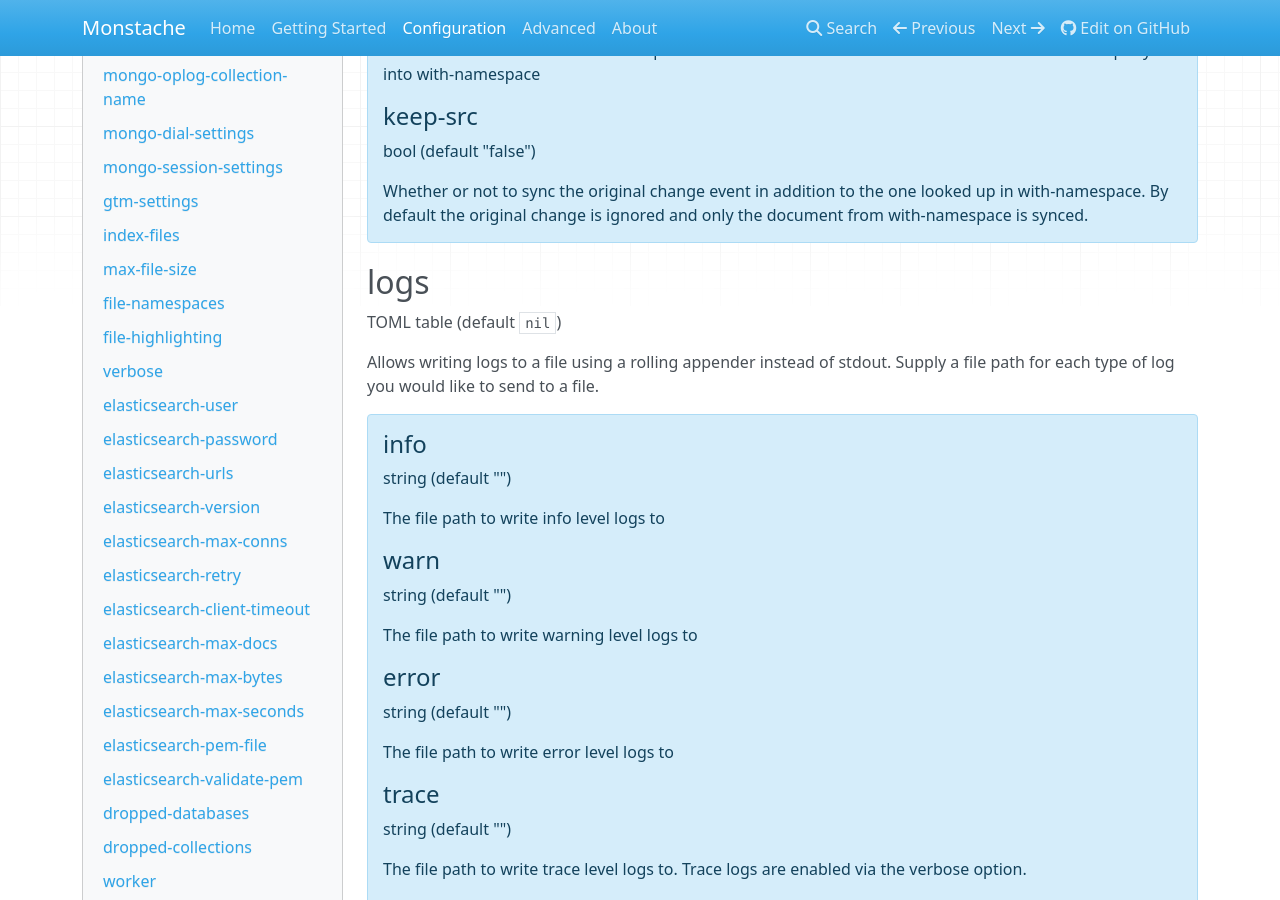
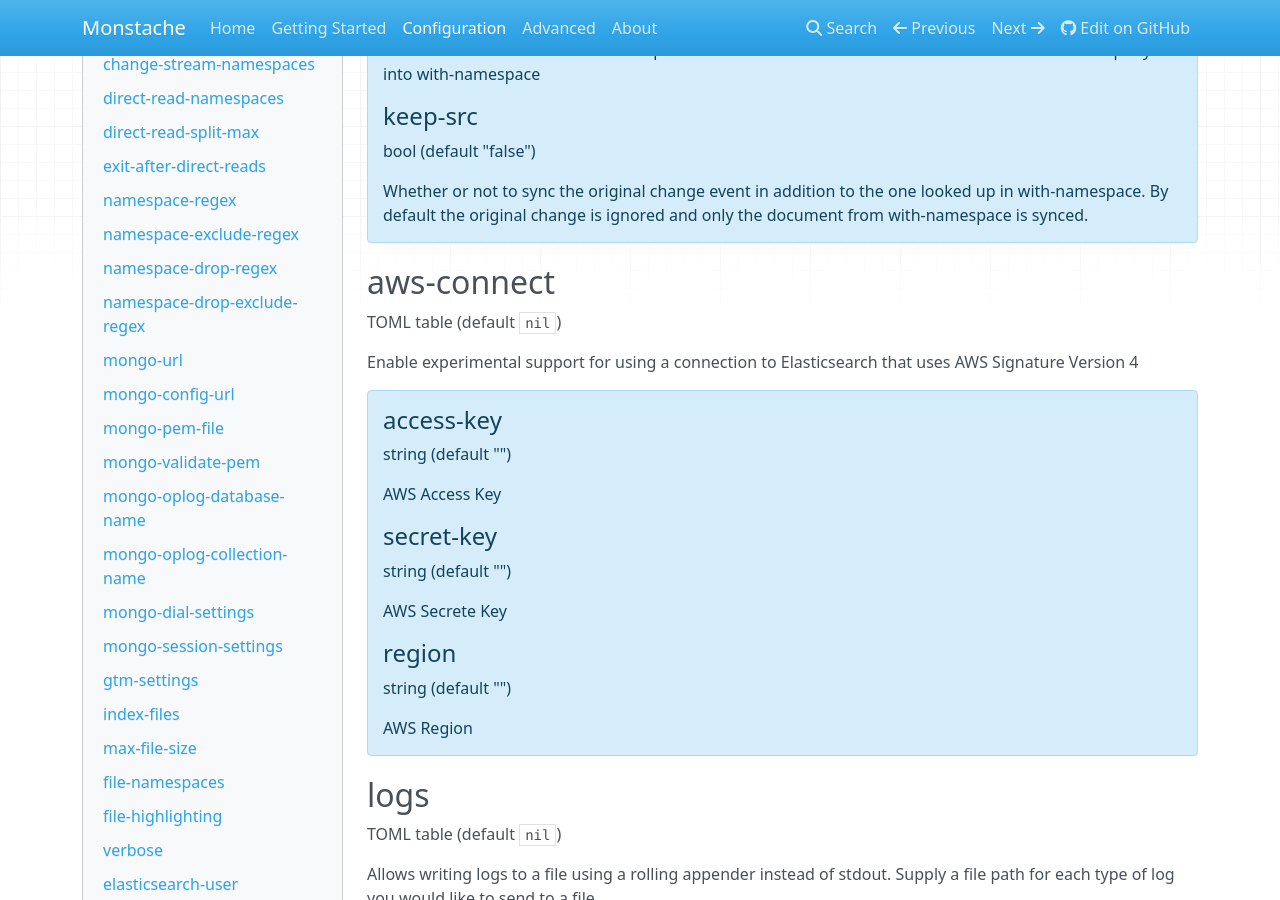
Before and after one commit to rwynn/monstache-site, an MkDocs documentation site: the page built from src/config.md, in a window 1280 px wide and 900 px high, scrolled down 19433 px. Built offline with MkDocs 1.6.1, drawn with Linux system fonts in a browser that asks for light colours; nearby versions of some CDN libraries; a style sheet for code colours, icons or effects is not loaded.

Commit message:
fix more typos

```diff
--- a/docs/advanced/index.html
+++ b/docs/advanced/index.html
@@ -1103,7 +1103,7 @@
 and feedback.  To enable the experimental AWS Signature Version 4 support add the following to your config file:</p>
 <pre><code>[aws-connect]
 access-key = &quot;XXX&quot;
-secrete-key = &quot;YYY&quot;
+secret-key = &quot;YYY&quot;
 region = &quot;ZZZ&quot;
 </code></pre>
 
--- a/docs/index.html
+++ b/docs/index.html
@@ -257,5 +257,5 @@
 
 <!--
 MkDocs version : 1.0.4
-Build Date UTC : 2018-09-30 00:48:03
+Build Date UTC : 2018-09-30 01:08:18
 -->
--- a/src/config.md
+++ b/src/config.md
@@ -833,6 +833,32 @@
 	Whether or not to sync the original change event in addition to the one looked up in with-namespace.
 	By default the original change is ignored and only the document from with-namespace is synced.
 
+## aws-connect
+
+TOML table (default `nil`)
+
+Enable experimental support for using a connection to Elasticsearch that uses AWS Signature Version 4
+
+!!! note ""
+
+	#### access-key
+
+	string (default "")
+
+	AWS Access Key
+
+	#### secret-key
+
+	string (default "")
+
+	AWS Secrete Key
+
+	#### region
+
+	string (default "")
+
+	AWS Region
+
 ## logs
 
 TOML table (default `nil`)
```
Also changed, not shown: docs/config/index.html (+15 -0 lines), src/advanced.md (+1 -1 lines), docs/search/search_index.json, 1 other file.
